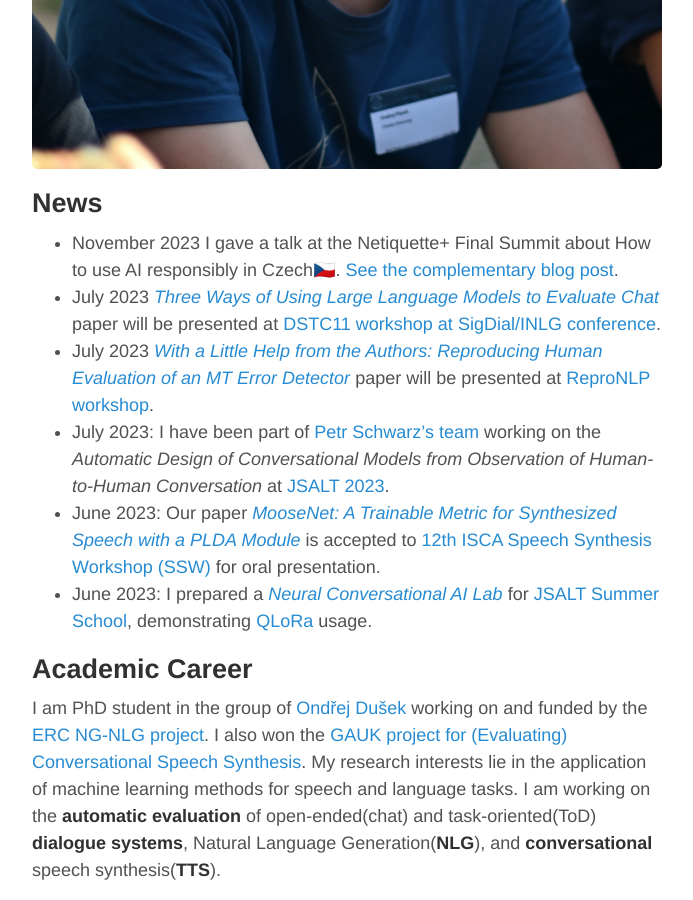
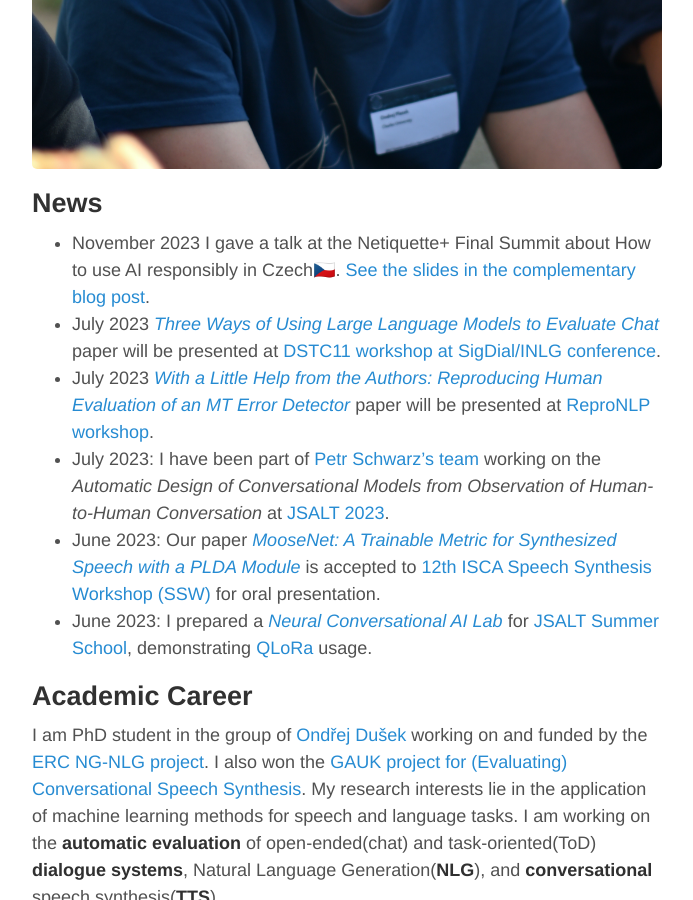
Before and after one commit to oplatek/oplatek.github.io, a Jekyll site: the page built from index.md, in a window 1280 px wide and 900 px high, scrolled down 1077 px. Shown: the whole window, without its empty margins (293-986 px from the left). Built offline with Jekyll 4.4.1, drawn with Linux system fonts in a browser that asks for light colours.

Commit message:
see slides in blogpost

```diff
--- a/index.md
+++ b/index.md
@@ -37,7 +37,7 @@ _Take a look at what I do:_
 
 
 ## News
-* November 2023 I gave a talk at the Netiquette+ Final Summit about How to use AI responsibly in Czech🇨🇿. [See the complementary blog post](https://opla.cz/2023/11/29/ai-etika/).
+* November 2023 I gave a talk at the Netiquette+ Final Summit about How to use AI responsibly in Czech🇨🇿. [See the slides in the complementary blog post](https://opla.cz/2023/11/29/ai-etika/).
 * July 2023 _[Three Ways of Using Large Language Models to Evaluate Chat](http://arxiv.org/abs/2308.06502)_ paper will be presented at [DSTC11 workshop at SigDial/INLG conference](https://sigdialinlg2023.github.io/workshops.html).
 * July 2023 _[With a Little Help from the Authors: Reproducing Human Evaluation of an MT Error Detector](http://arxiv.org/abs/2308.06527)_ paper will be presented at [ReproNLP workshop](https://repronlp.github.io/).
 * July 2023: I have been part of [Petr Schwarz's](https://www.linkedin.com/in/petrschwarz/) [team](https://www.linkedin.com/posts/petrschwarz_jsalt-esperanto-activity-7092111057644568577-jTiL) working on the _Automatic Design of Conversational Models from Observation of Human-to-Human Conversation_ at [JSALT 2023](https://jsalt2023.univ-lemans.fr/en/index.html).
```
